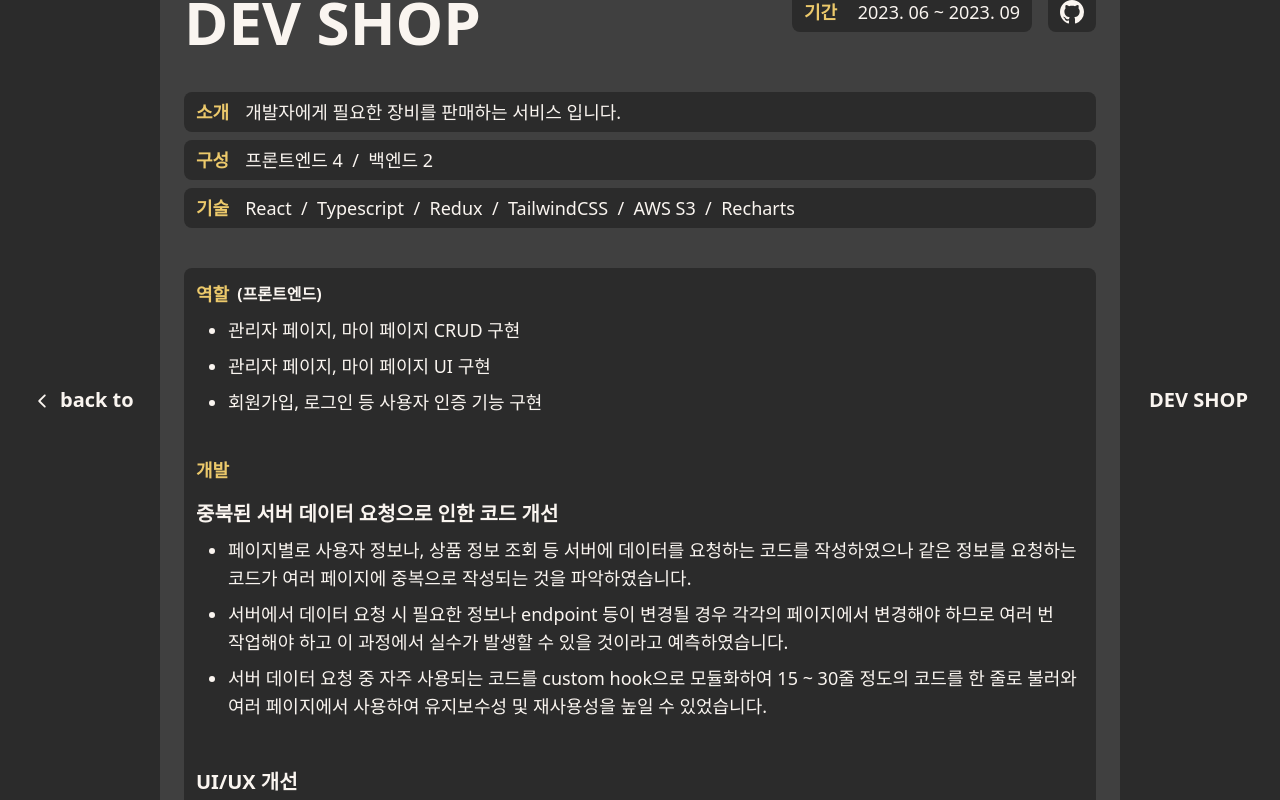
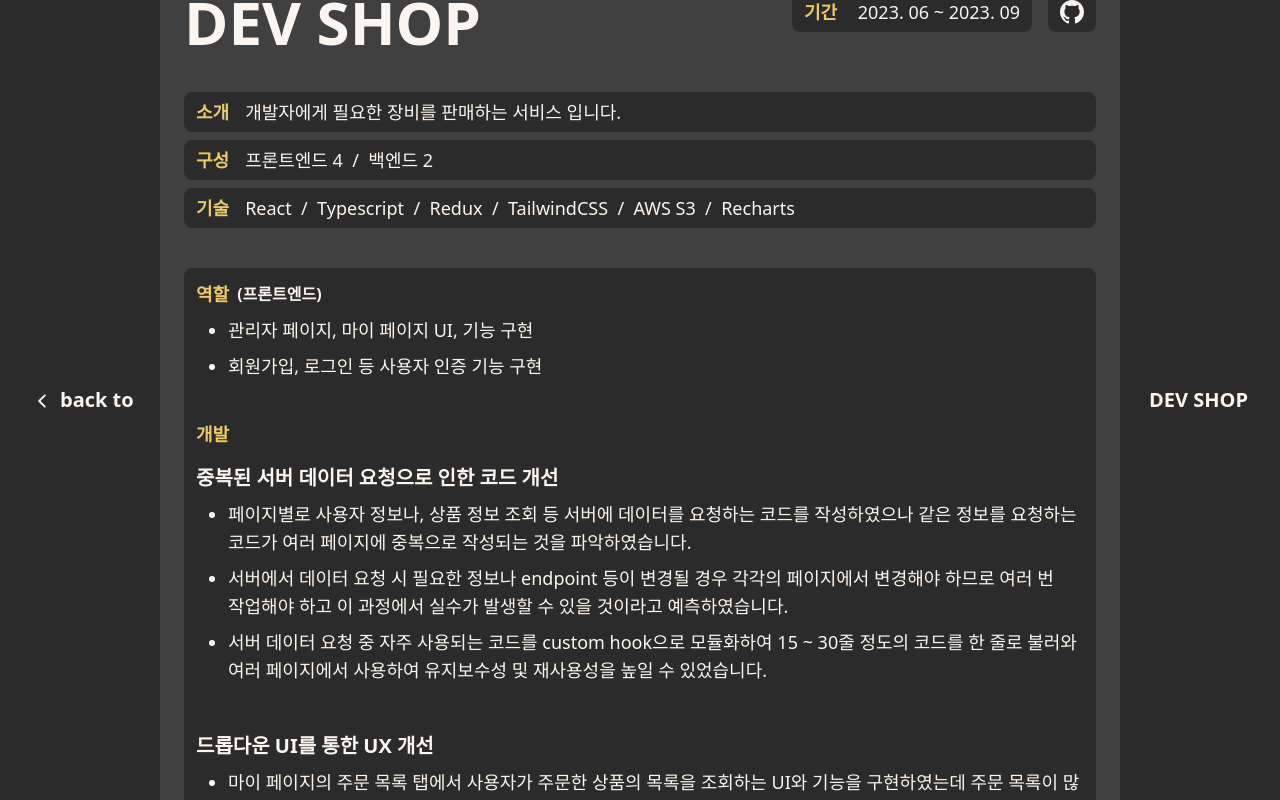
Before and after one commit to kyhui1115/portfolio, a React (Create React App) app: page /project/1 in a window 1280 px wide. Built offline with nearby package versions, Linux system fonts and the light colour scheme.

Commit message:
chore: 프로젝트 데이터 수정

```diff
--- a/src/data/projectDetails.tsx
+++ b/src/data/projectDetails.tsx
@@ -26,17 +26,14 @@ export const projectDetails = [
     },
     skill: {
       name: '기술',
-      text: 'React  /  React-native  /  Typescript  /  Redux  /  TailwindCSS  /  Vercel  /  React-native-webView',
+      text: 'React  /  React-native  /  Typescript  /  Redux  /  TailwindCSS  /  Vercel  /  WebView  /  Swiper',
     },
     role: {
       title: '담당',
       body: (
         <>
           <li className="mb-2">
-            메인, 전시 목록, 관심 목록, 취향 테스트, 프로필 페이지 CRUD 구현
-          </li>
-          <li className="mb-2">
-            메인, 전시 목록, 관심 목록, 취향 테스트, 프로필 페이지 UI 구현
+            메인, 전시 목록, 관심 목록, 취향 테스트, 프로필 페이지 UI, 기능 구현
           </li>
           <li className="mb-2">
             카카오 로그인, 로그아웃, 회원탈퇴 등 사용자 인증 기능 구현
@@ -158,15 +155,14 @@ export const projectDetails = [
       title: '담당',
       body: (
         <>
-          <li className="mb-2">관리자 페이지, 마이 페이지 CRUD 구현</li>
-          <li className="mb-2">관리자 페이지, 마이 페이지 UI 구현</li>
+          <li className="mb-2">관리자 페이지, 마이 페이지 UI, 기능 구현</li>
           <li>회원가입, 로그인 등 사용자 인증 기능 구현</li>
         </>
       ),
     },
     devs: [
       {
-        title: '중북된 서버 데이터 요청으로 인한 코드 개선',
+        title: '중복된 서버 데이터 요청으로 인한 코드 개선',
         body: (
           <>
             <li className="mb-2">
@@ -192,7 +188,7 @@ export const projectDetails = [
         ),
       },
       {
-        title: 'UI/UX 개선',
+        title: '드롭다운 UI를 통한 UX 개선',
         body: (
           <>
             <li className="mb-2">
@@ -209,6 +205,26 @@ export const projectDetails = [
               이를 해결하기 위해 최소한의 정보로 전체 목록을 화면에 띄우고, 상세
               정보는 드랍다운 UI를 통해 클릭하여 확인할 수<br />
               있도록 하여 빠르게 주문 목록을 확인할 수 있게 되었습니다.
+            </li>
+          </>
+        ),
+      },
+      {
+        title: 'localStorage를 활용한 UX 개선',
+        body: (
+          <>
+            <li className="mb-2">
+              관리자 페이지에 정보가 많다 보니 메뉴 접기/펼치기(아코디언 UI)를
+              구현하여 정보를 더 쾌적하게 확인할 수 있도록
+              <br />
+              하였는데, 재접속 및 새로고침 시 메뉴의 상태가 유지되지 않아 매번
+              다시 설정해야 했습니다.
+            </li>
+            <li>
+              이를 해결하기 위해 브라우저 저장소인 localStorage에 메뉴의 상태를
+              저장하여 사용자가 지정한 메뉴의 상태가
+              <br />
+              계속해서 유지될 수 있도록 하였습니다.
             </li>
           </>
         ),
@@ -240,8 +256,9 @@ export const projectDetails = [
       title: '담당',
       body: (
         <>
-          <li className="mb-2">헬스장 목록, 상세, 리뷰 페이지 CRUD 구현</li>
-          <li>헬스장 목록, 상세, 리뷰 페이지 UI 구현</li>
+          <li className="mb-2">헬스장 목록, 상세, 리뷰 페이지 UI, 기능 구현</li>
+          <li className="mb-2">Mock API 구현</li>
+          <li>Kakao Map API를 통한 지도 서비스 구현</li>
         </>
       ),
     },
```
